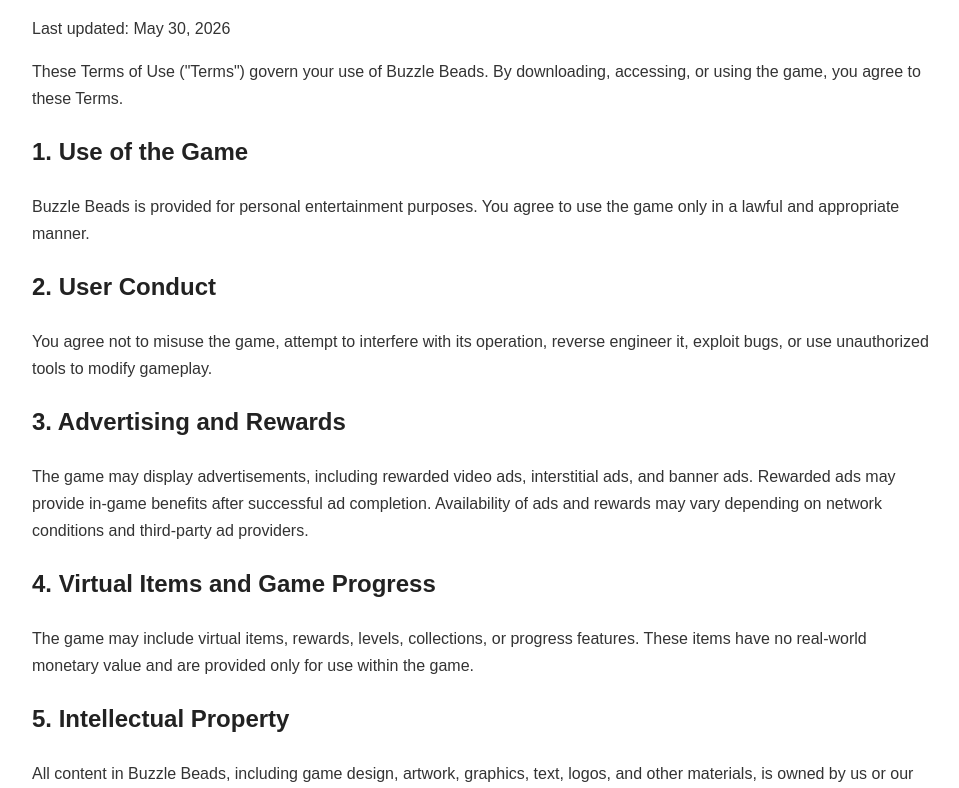
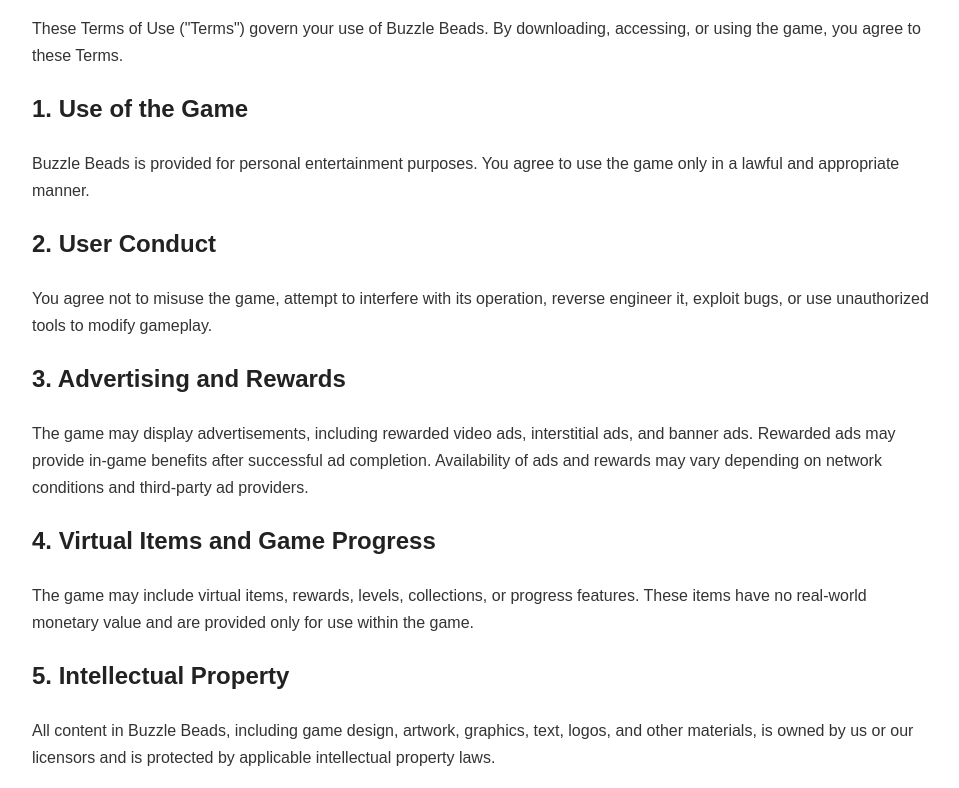
Before and after one commit to BlazeDragon-Casual/buzzle-beads, a plain HTML site: page terms-of-use.html in a window 1280 px wide. Shown: the part 101-889 px from the top of the page, without its empty margins (158-1117 px from the left). Drawn offline with Linux system fonts and the light colour scheme.

Commit message:
Update terms-of-use.html

```diff
--- a/terms-of-use.html
+++ b/terms-of-use.html
@@ -24,7 +24,6 @@
 <body>
   <h1>Terms of Use</h1>
 
-  <p>Last updated: May 30, 2026</p>
 
   <p>
     These Terms of Use ("Terms") govern your use of Buzzle Beads. By downloading, accessing, or using the game, you agree to these Terms.
```
